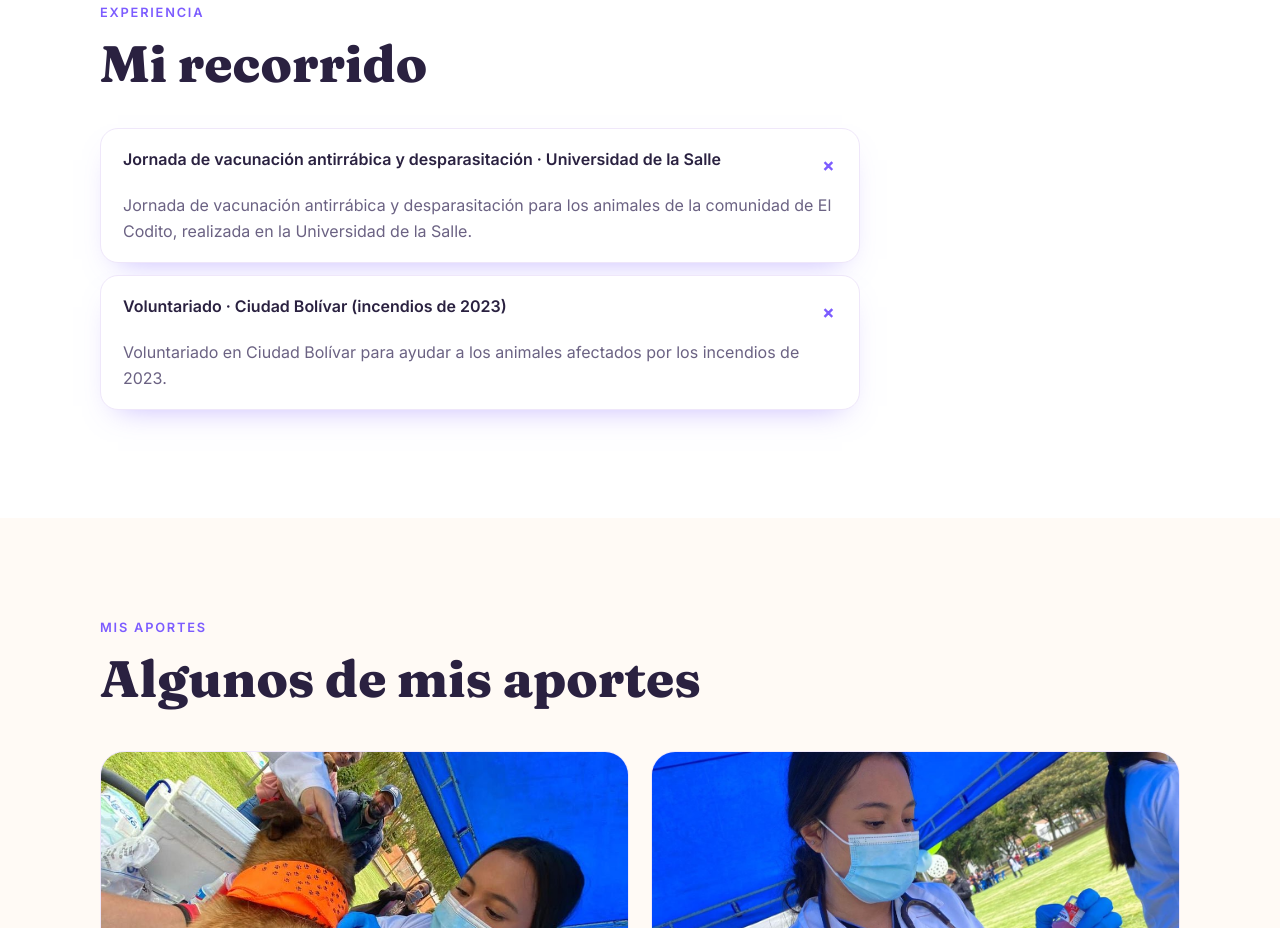
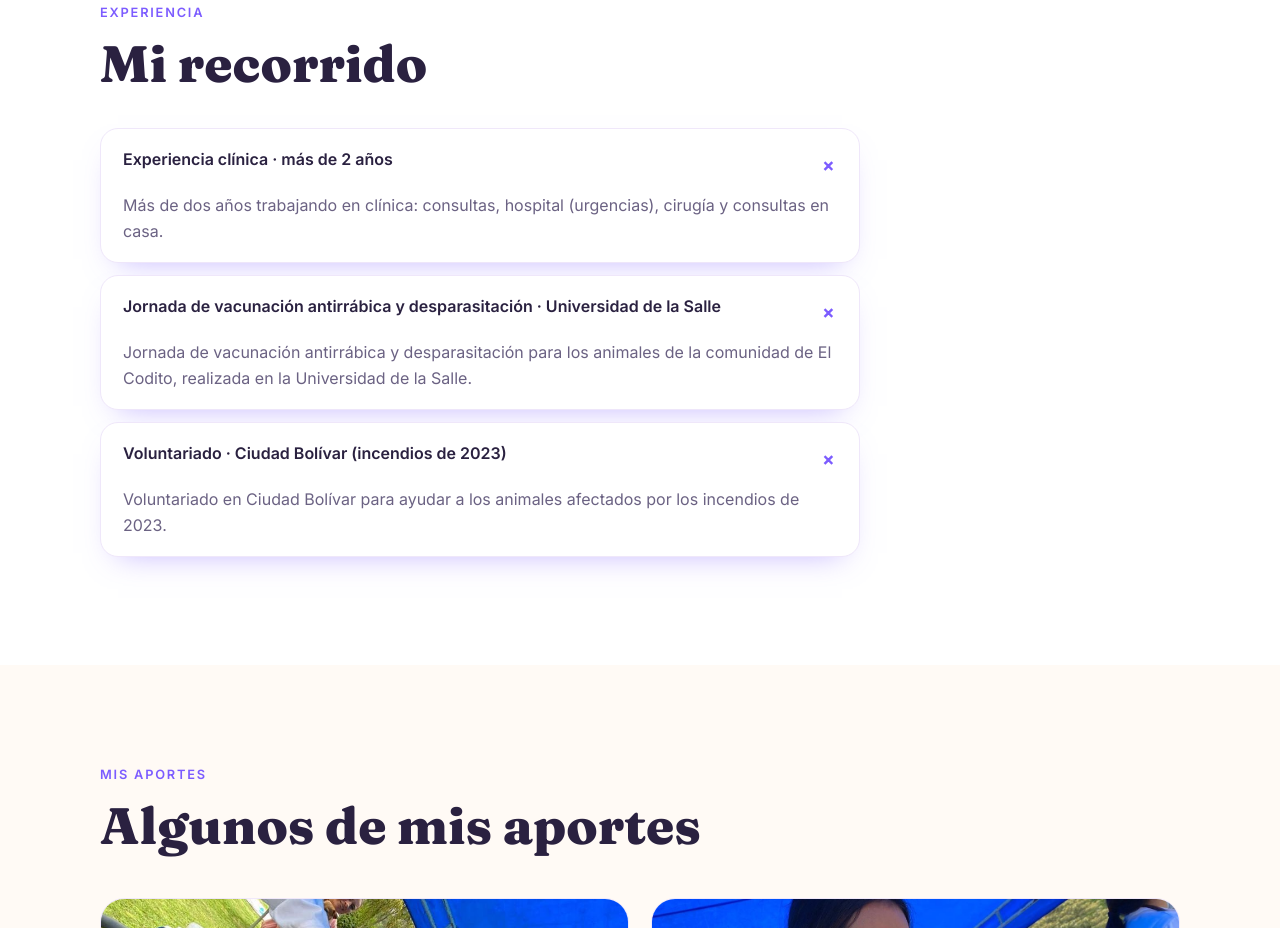
Before and after one commit to sandreuo/mhv, a plain HTML site: page index.html in a window 1280 px wide. Shown: the part 1820-2748 px from the top of the page. Drawn offline with Linux system fonts and the light colour scheme; animation ran at ten frames a second.

Commit message:
Update index.html

```diff
--- a/index.html
+++ b/index.html
@@ -220,6 +220,7 @@ footer{background:#1d1630;color:#9d94b8;text-align:center;padding:26px 20px;font
     <h2 class="rv">Mi recorrido</h2>
     <div class="faq">
       <!-- COMPLETAR: agrega aquí tus cargos/lugares reales con el mismo formato -->
+      <details class="rv" open><summary>Experiencia clínica · más de 2 años</summary><p>Más de dos años trabajando en clínica: consultas, hospital (urgencias), cirugía y consultas en casa.</p></details>
       <details class="rv" open><summary>Jornada de vacunación antirrábica y desparasitación · Universidad de la Salle</summary><p>Jornada de vacunación antirrábica y desparasitación para los animales de la comunidad de El Codito, realizada en la Universidad de la Salle.</p></details>
       <details class="rv" open><summary>Voluntariado · Ciudad Bolívar (incendios de 2023)</summary><p>Voluntariado en Ciudad Bolívar para ayudar a los animales afectados por los incendios de 2023.</p></details>
     </div>
```
